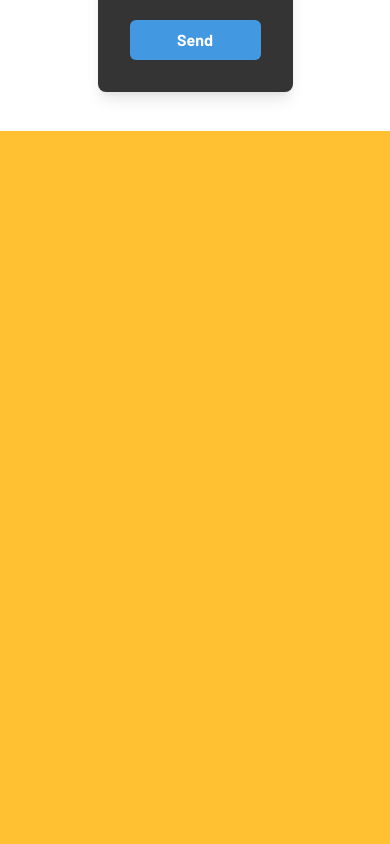
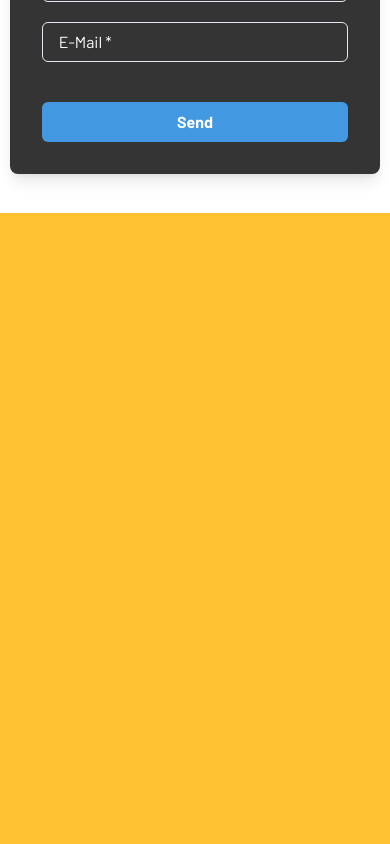
Before and after one commit to acselp/IaroslavskiTest, a React (Create React App) app: page /order in a window 390 px wide. Shown: the part 2300-3144 px from the top of the page. Built offline with nearby package versions, Linux system fonts and the light colour scheme.

Commit message:
order page responsive done

```diff
--- a/src/pages/About/About.scss
+++ b/src/pages/About/About.scss
@@ -224,7 +224,10 @@
 
 
 
-
+.order-form {
+    width: 50%;
+    margin-top: 130px;
+}
 
 
 
@@ -255,10 +258,7 @@
         font-size: 3em !important;
     }
 
-    // .footer {
-    //     display: grid;
 
-    // }
 }
 
 
@@ -304,6 +304,25 @@
         font-size: 2em !important;
     }
 
+    .contact-contact-info-left {
+        & > div:first-child {
+            line-height: 1.5em;
+        }
+    }
+
+    .contact-contact-info-left {
+        width: 100%;
+        text-align: center;
+    }
+
+
+    .contact-main-container > :first-child {
+        width: 80%;
+    }
+
+    .order-form {
+        width: 80% !important;
+    }
 
 }
 
@@ -332,4 +351,9 @@
         text-align: center;
     }
 
+    .order-form {
+        width: 95% !important;
+
+    }
+
 }
--- a/src/pages/Contact/Contact.js
+++ b/src/pages/Contact/Contact.js
@@ -210,8 +210,9 @@ function Contact() {
             </div>
 
 
-            <div className="contact-bottom-section">
-                <div className="home-contact-info" style={{ backgroundColor: COLORS.mainThemeColor }}>
+
+            <div className="home-bottom-section">
+          <div className="home-contact-info" style={{backgroundColor: COLORS.mainThemeColor}}>
 
             <svg width="252" height="250" class="corner-stripes">
               <path fill="#fbae17" d="M-54.869 299.629l-40.903-40.903 386.73-386.73 40.903 40.903z">
@@ -224,12 +225,12 @@ function Contact() {
               </path>
             </svg>
 
-                    <div className="contact-contact-info-left">
-                        <div class="header-main-theme-6-em contact-header" data-aos="fade-up" data-aos-duration="500">
+            <div className="home-contact-info-left">
+              <div class="header-main-theme-6-em" data-aos="fade-up" data-aos-duration="500">
                 We create opportunities.
               </div>
 
-                        <div class="contact-home-contact aos-init aos-animate" data-aos="fade-up" data-aos-duration="500">
+              <div class="home-contact aos-init aos-animate" data-aos="fade-up" data-aos-duration="500">
                 <svg width="46" height="46" class="btn-arrow">
                   <g data-name="Group 111" transform="translate(-143 -520)">
                     <circle data-name="Ellipse 1" cx="23" cy="23" r="23" transform="translate(143 520)" fill="#3b3b3c">
@@ -245,7 +246,7 @@ function Contact() {
                   </g>
                 </svg>
 
-                            <span class="email-text">
+                <span className="email-text">
                   info@bnb.md
                 </span>
               </div>
--- a/src/pages/Contact/Contact.scss
+++ b/src/pages/Contact/Contact.scss
@@ -11,13 +11,13 @@
 
 
 .contact-bottom-section {
-    // margin-top: 200px;
     z-index: 1;
 
     & > div {
         display: flex;
         width: 100%;
-        height: 100vh;
+        height: min-content !important;
+        padding-bottom: 30px;
         justify-content: center;
         align-items: center;
     }
@@ -27,6 +27,8 @@
     position: relative;
     display: flex;
     flex-direction: column;
+    align-items: center;
+    justify-content: center;
 
     & > svg {
         position: absolute;
@@ -56,7 +58,7 @@
     flex-direction: column;
     width: 50%;
     margin-bottom: 80px;
-    margin-left: -40%;
+    // margin-left: -40%;
 
     & :first-child {
         margin-bottom: 0.7em;
@@ -86,3 +88,104 @@
         height: 450px;
     }
 }
+
+
+
+
+
+
+
+
+// @media screen and (max-width: 1280px) {
+//     .about-parallax-bg {
+//         width: 300%;
+//     }
+
+//     .about-digital-ideas {
+//         padding-left: 30px;
+//         padding-right: 30px;
+//     }
+
+//     .header-main-theme-6-em {
+//         font-size: 4em;
+//     }
+
+//     .email-text {
+//         font-size: 3em !important;
+//     }
+
+
+// }
+
+
+
+// @media screen and (max-width: 800px) {
+//     .corner-stripes {
+//         visibility: hidden;
+//     }
+
+
+//     .home-contact-info-left {
+//         margin-top: 0 !important;
+//     }
+
+//     .footer {
+//         display: flex;
+//         flex-direction: column;
+//         justify-content: space-between;
+//         align-items: center;
+
+//         & > div:first-child {
+//             display: flex;
+//             flex-direction: row;
+//         }
+
+//         & > * {
+//             margin-top: 30px;
+//             width: 200px !important;
+//         }
+//     }
+
+//     .footer-social {
+//         margin-top: 20px;
+//         margin-bottom: 20px;
+//     }
+
+
+//     .header-main-theme-6-em {
+//         font-size: 3em;
+//     }
+
+//     .email-text {
+//         font-size: 2em !important;
+//     }
+
+
+// }
+
+
+// @media screen and (max-width: 536px) {
+//     .about-parallax-bg {
+//         width: 500%;
+//     }
+
+//     .about-digital-ideas {
+//         padding-left: 20px;
+//         padding-right: 20px;
+//     }
+
+//     .header-main-theme-6-em {
+//         font-size: 2em;
+//     }
+
+//     .email-text {
+//         font-size: 2em !important;
+//     }
+
+//     .home-contact-info-left > div:first-child {
+//         line-height: 1.5em;
+//         margin-top: 50px;
+//         text-align: center;
+//     }
+
+// }
--- a/src/pages/Order/Order.js
+++ b/src/pages/Order/Order.js
@@ -57,7 +57,8 @@ function Order() {
             >
 
             <Box
-                width="50%"
+                // width="50%"
+                className="order-form"
                 bgColor={"#343435"}
                 rounded={'lg'}
                 bg={useColorModeValue('#343435', 'white')}
```
Lines whose indentation alone changed are shown as unchanged.
